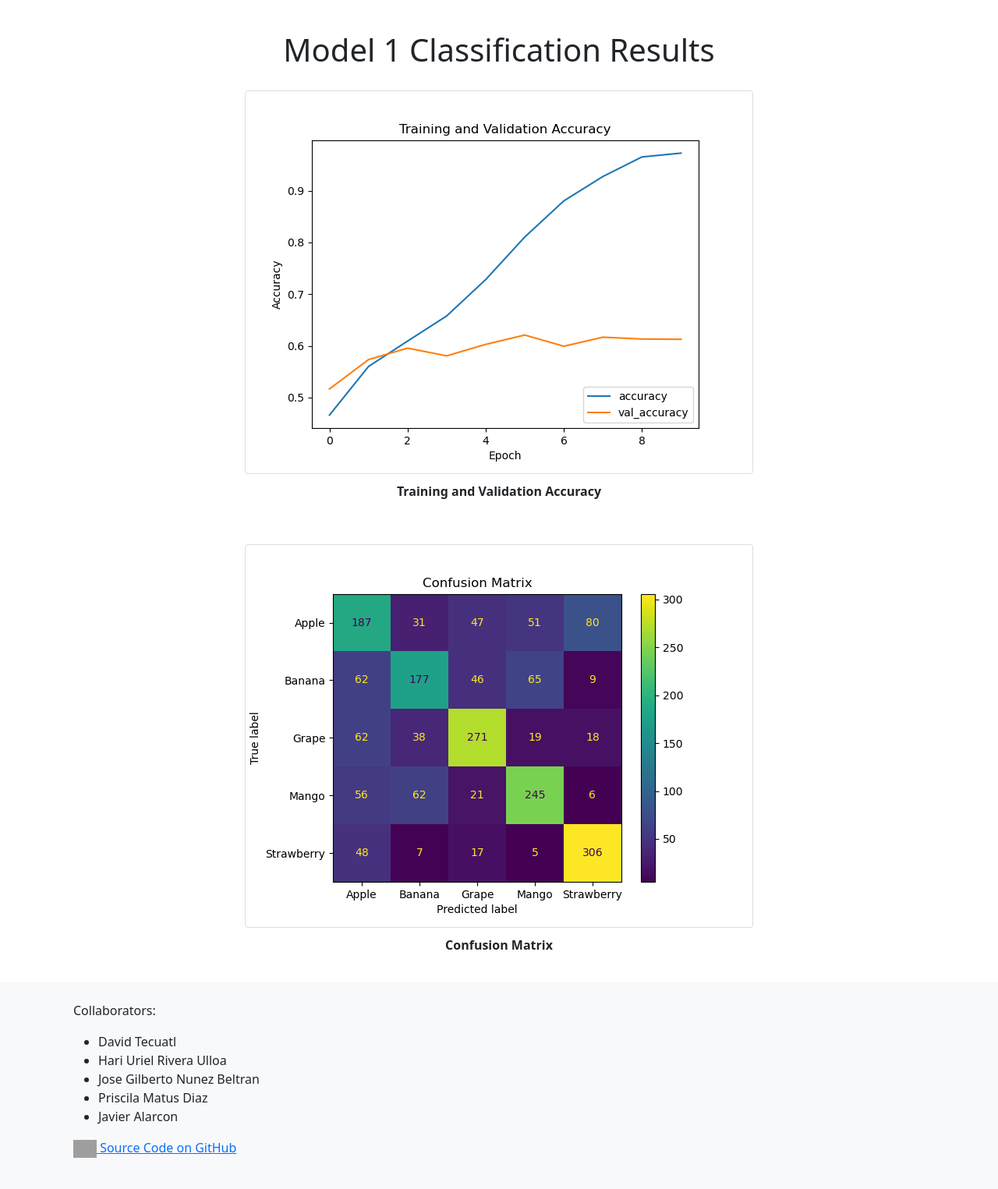
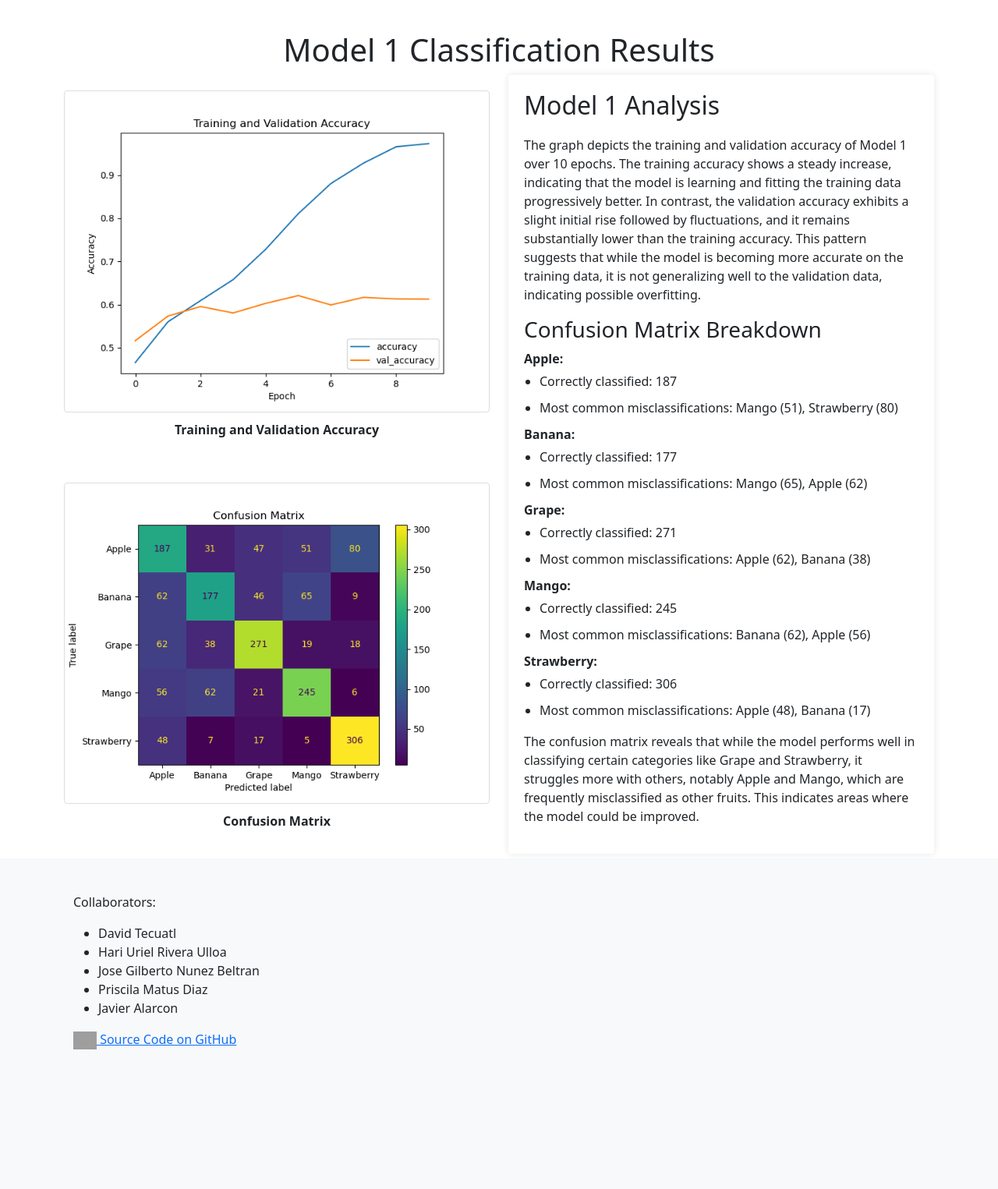
Before and after one commit to Starkilled1/fruit-classification-project, a Flask app: page /classification_results in a window 1280 px wide. Shown: the part 56-1581 px from the top of the page at 78% size. After the commit the page ends 1402 px from the top, so only its background shows below. Run offline with Flask 3, Linux system fonts and the light colour scheme; parts of the project's set-up code (start-up, migrations or seed data) failed here and were passed over; grey boxes are pictures that could not be loaded.

Commit message:
more html on that part

```diff
--- a/App/static/css/classification_results.css
+++ b/App/static/css/classification_results.css
@@ -21,3 +21,35 @@ body {
     margin-top: 10px;
     font-weight: bold;
 }
+
+.explanation-container {
+    background-color: #fff;
+    padding: 20px;
+    border-radius: 4px;
+    box-shadow: 0 0 10px rgba(0, 0, 0, 0.1);
+}
+
+.explanation-container h2 {
+    margin-bottom: 20px;
+}
+
+.explanation-container ul {
+    list-style-type: none;
+    padding: 0;
+}
+
+.explanation-container ul li {
+    margin-bottom: 10px;
+}
+
+.explanation-container ul li ul {
+    margin-top: 5px;
+    padding-left: 20px;
+    list-style-type: disc;
+}
+
+footer {
+    background-color: #f8f9fa;
+    padding: 20px 0;
+    text-align: left;
+}
--- a/App/templates/classification_results.html
+++ b/App/templates/classification_results.html
@@ -41,7 +41,8 @@
 
     <main class="container mt-5 pt-5">
         <h1 class="text-center">Model 1 Classification Results</h1>
-        <div class="d-flex flex-column align-items-center">
+        <div class="row">
+            <div class="col-md-6 d-flex flex-column align-items-center">
                 <div class="image-container">
                     <img src="../static/img/Accuracy_Epoch_Graph_images_app/model_1.png" alt="Accuracy Epoch Graph">
                     <p>Training and Validation Accuracy</p>
@@ -49,6 +50,47 @@
                 <div class="image-container">
                     <img src="../static/img/Confusion_matrix_images_app/model_1.png" alt="Confusion Matrix">
                     <p>Confusion Matrix</p>
+                </div>
+            </div>
+            <div class="col-md-6">
+                <div class="explanation-container">
+                    <h2>Model 1 Analysis</h2>
+                    <p>The graph depicts the training and validation accuracy of Model 1 over 10 epochs. The training accuracy shows a steady increase, indicating that the model is learning and fitting the training data progressively better. In contrast, the validation accuracy exhibits a slight initial rise followed by fluctuations, and it remains substantially lower than the training accuracy. This pattern suggests that while the model is becoming more accurate on the training data, it is not generalizing well to the validation data, indicating possible overfitting.</p>
+                    <h3>Confusion Matrix Breakdown</h3>
+                    <ul>
+                        <li><strong>Apple:</strong>
+                            <ul>
+                                <li>Correctly classified: 187</li>
+                                <li>Most common misclassifications: Mango (51), Strawberry (80)</li>
+                            </ul>
+                        </li>
+                        <li><strong>Banana:</strong>
+                            <ul>
+                                <li>Correctly classified: 177</li>
+                                <li>Most common misclassifications: Mango (65), Apple (62)</li>
+                            </ul>
+                        </li>
+                        <li><strong>Grape:</strong>
+                            <ul>
+                                <li>Correctly classified: 271</li>
+                                <li>Most common misclassifications: Apple (62), Banana (38)</li>
+                            </ul>
+                        </li>
+                        <li><strong>Mango:</strong>
+                            <ul>
+                                <li>Correctly classified: 245</li>
+                                <li>Most common misclassifications: Banana (62), Apple (56)</li>
+                            </ul>
+                        </li>
+                        <li><strong>Strawberry:</strong>
+                            <ul>
+                                <li>Correctly classified: 306</li>
+                                <li>Most common misclassifications: Apple (48), Banana (17)</li>
+                            </ul>
+                        </li>
+                    </ul>
+                    <p>The confusion matrix reveals that while the model performs well in classifying certain categories like Grape and Strawberry, it struggles more with others, notably Apple and Mango, which are frequently misclassified as other fruits. This indicates areas where the model could be improved.</p>
+                </div>
             </div>
         </div>
     </main>
```
Lines whose indentation alone changed are shown as unchanged.
